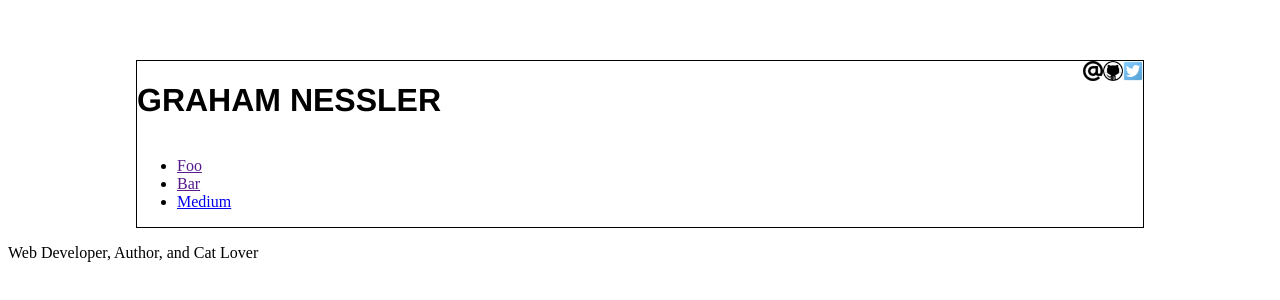
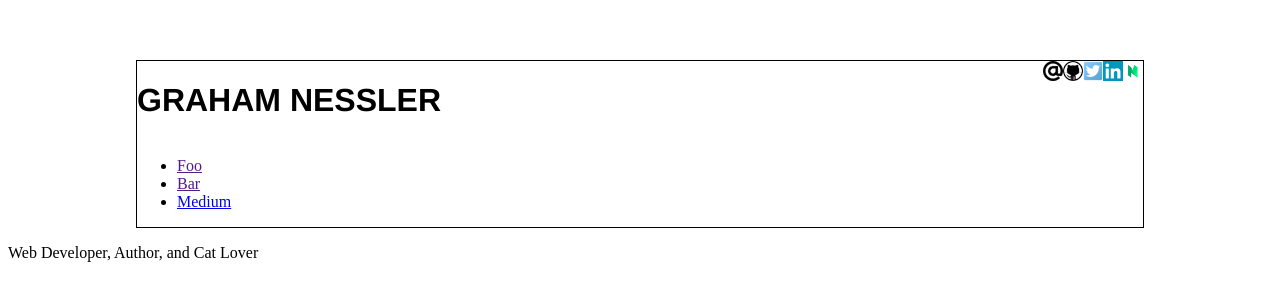
Before and after one commit to gness1804/personal-site, a Vue app: page / in a window 1280 px wide. Shown: the top 300 px of the page. Built offline with nearby package versions, Linux system fonts and the light colour scheme.

Commit message:
Add linkedin and medium links

```diff
--- a/src/components/Header.vue
+++ b/src/components/Header.vue
@@ -6,6 +6,8 @@
         img(src="../assets/at.png" alt="Email me." v-on:click="openEmail" class="social-icon clickable-img")
         img(src="../assets/github.png" alt="Github logo." v-on:click="openGithub" class="social-icon clickable-img")
         img(src="../assets/twitter.png" alt="Twitter logo." v-on:click="openTwitter" class="social-icon clickable-img")
+        img(src="../assets/linkedin.png" alt="LinkedIn logo." v-on:click="openLinkedIn" class="social-icon clickable-img")
+        img(src="../assets/medium.png" alt="Medium logo." v-on:click="openMedium" class="social-icon clickable-img")
     nav
       ul(class="header-links")
         li
@@ -30,6 +32,12 @@ export default {
     },
     openGithub: function () {
       window.open('https://github.com/gness1804/');
+    },
+    openLinkedIn: function () {
+      window.open('https://www.linkedin.com/in/gness1804');
+    },
+    openMedium: function () {
+      window.open('https://medium.com/@gness1804/');
     },
     openTwitter: function () {
        window.open('https://twitter.com/gness1804/');
```
Also changed, not shown: src/assets/linkedin.png (added), src/assets/medium.png (added).
